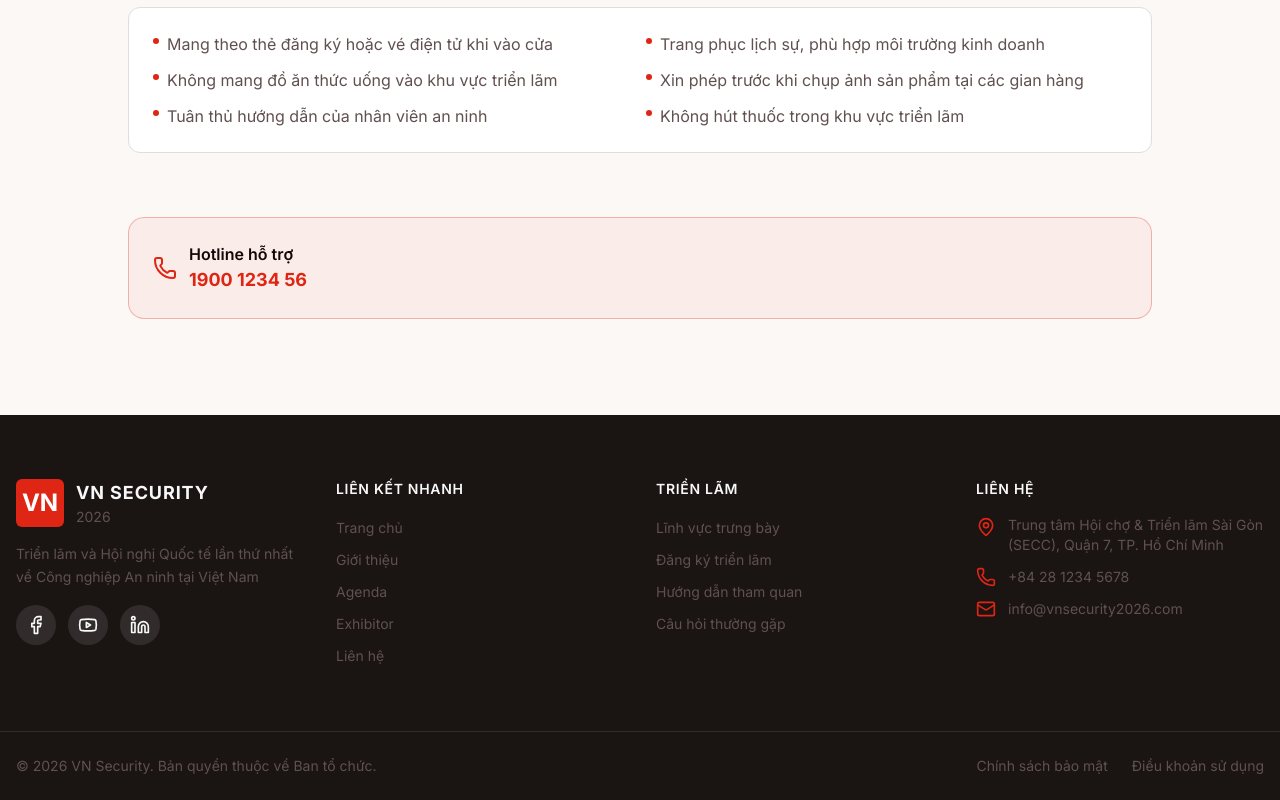
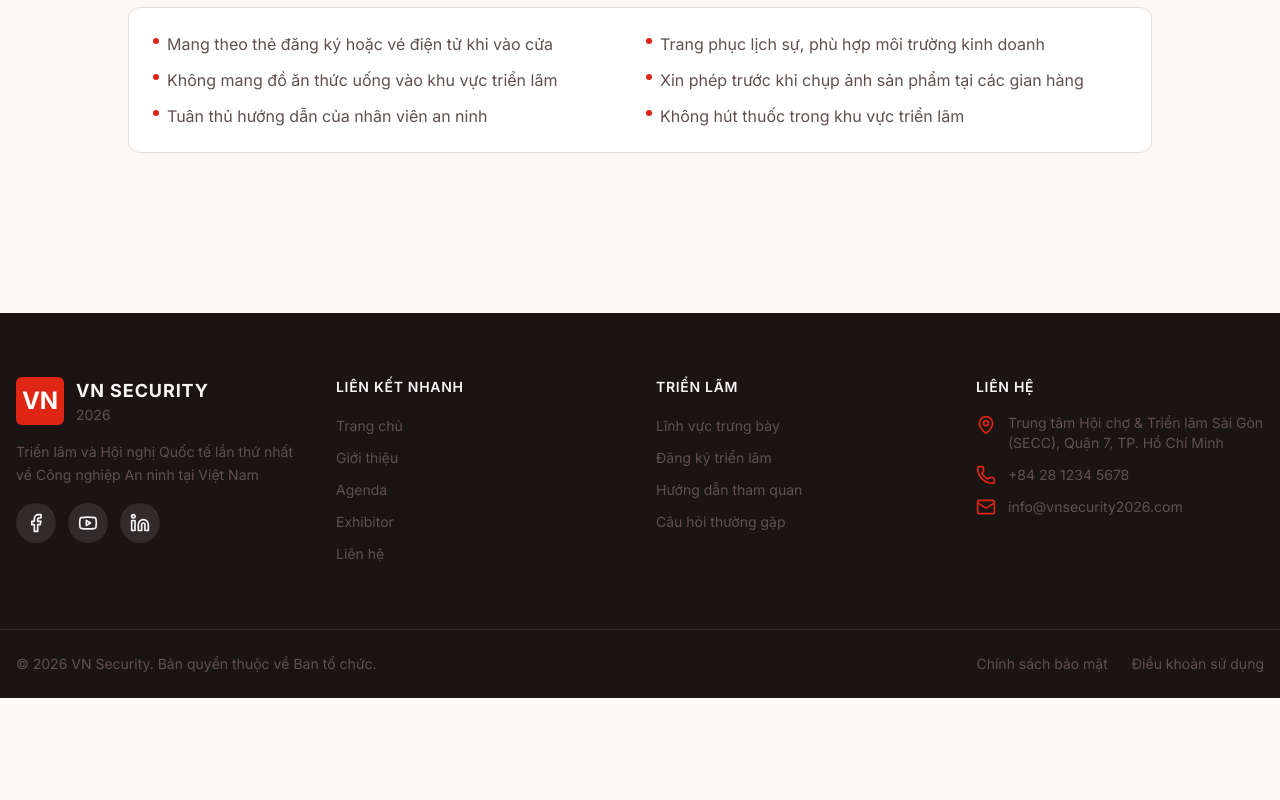
Before and after one commit to anhNT-DEV1001/HTECH-VNSEC, a Next.js app: page /about/visitor-guide in a window 1280 px wide. Shown: the part 1306-2106 px from the top of the page. After the commit the page ends 2004 px from the top, so only its background shows below. Built offline with nearby package versions, Linux system fonts and the light colour scheme.

Commit message:
update code

```diff
--- a/app/about/visitor-guide/page.tsx
+++ b/app/about/visitor-guide/page.tsx
@@ -189,7 +189,7 @@ export default function VisitorGuidePage() {
               </div> */}
 
               {/* Emergency Contact */}
-              <div className="rounded-2xl border border-primary/30 bg-primary/5 p-6">
+              {/* <div className="rounded-2xl border border-primary/30 bg-primary/5 p-6">
                 <div className="flex items-center gap-3">
                   <Phone className="h-6 w-6 text-primary" />
                   <div>
@@ -197,7 +197,7 @@ export default function VisitorGuidePage() {
                     <div className="text-lg font-bold text-primary">1900 1234 56</div>
                   </div>
                 </div>
-              </div>
+              </div> */}
             </div>
           </div>
         </section>
```
